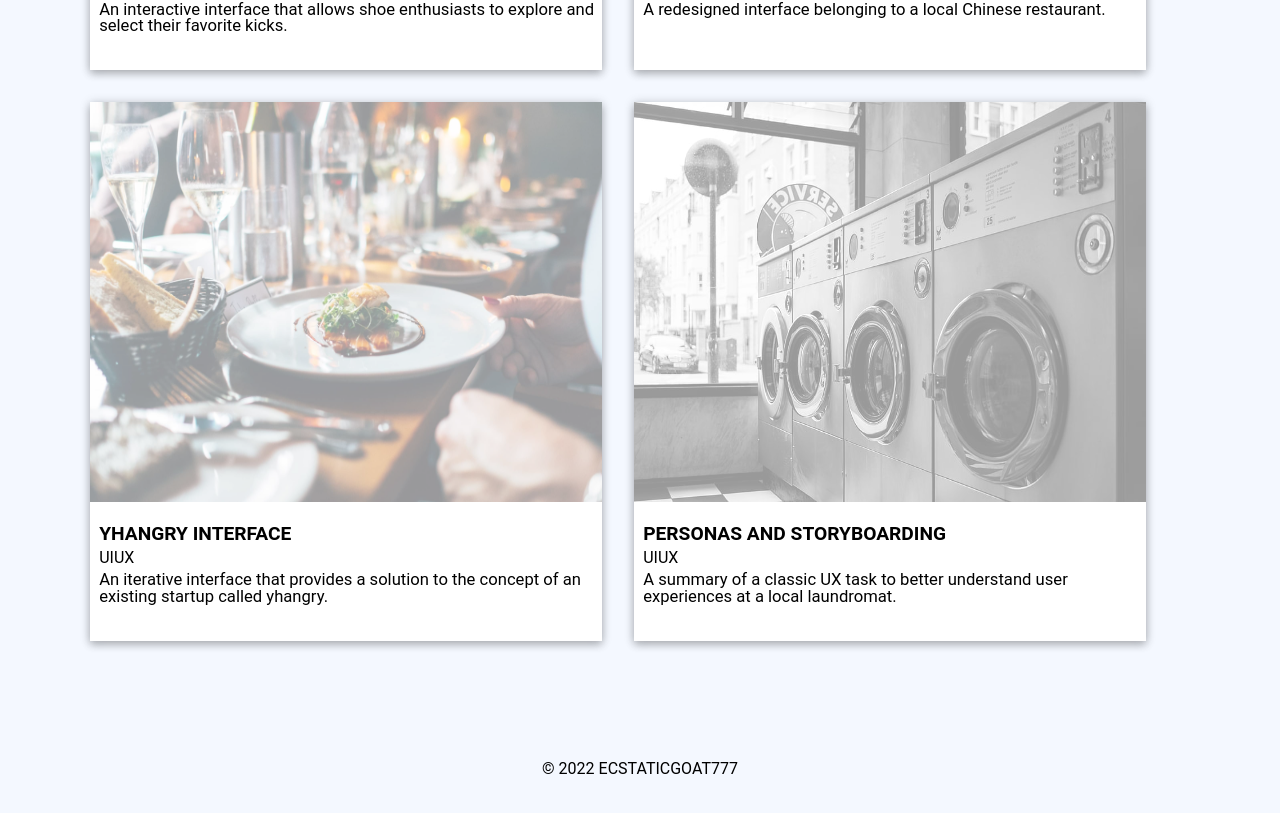
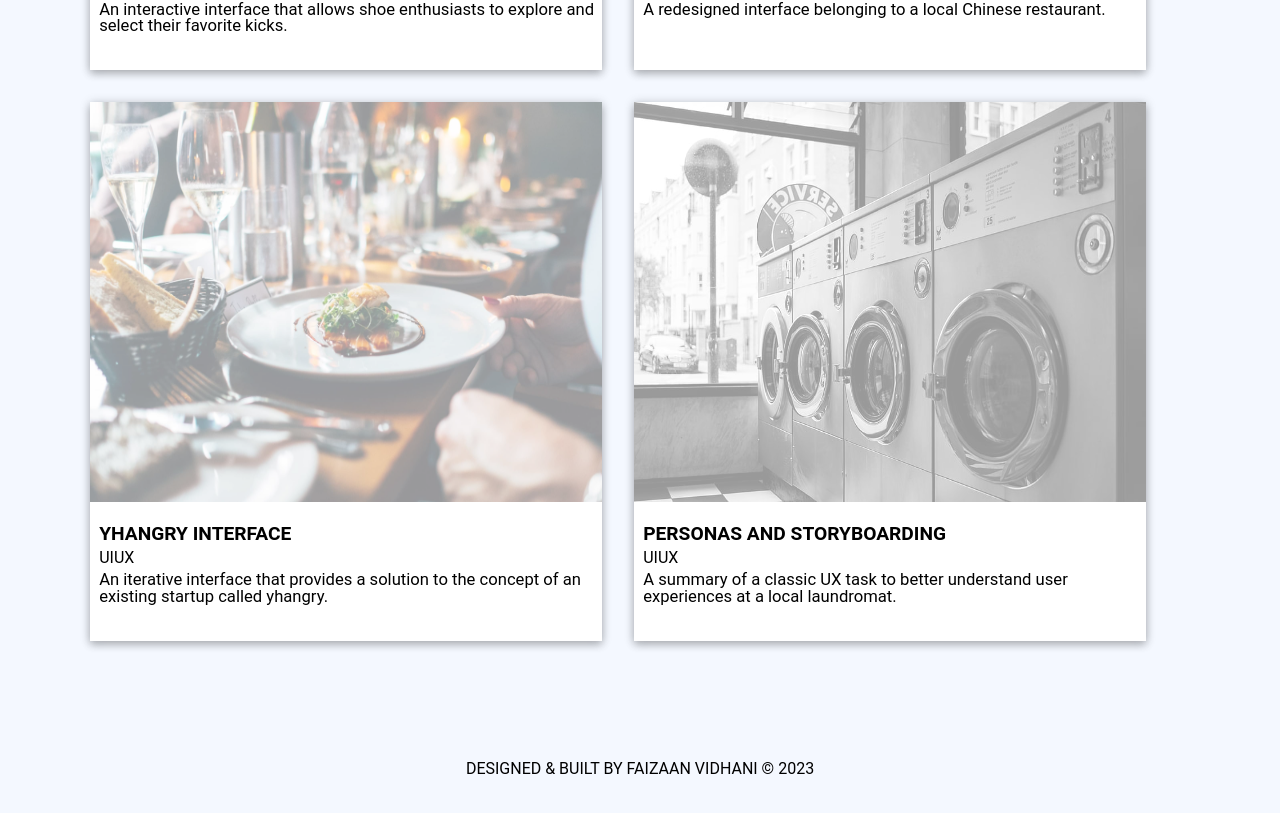
Before and after one commit to faizaanvidhani/uiux-portfolio, a React (Create React App) app: page / in a window 1280 px wide. Shown: the part 1131-1944 px from the top of the page. Built offline with nearby package versions, Linux system fonts and the light colour scheme; what webfontloader would draw is missing.

Commit message:
Update Footer.jsx

```diff
--- a/src/pages/components/Footer.jsx
+++ b/src/pages/components/Footer.jsx
@@ -3,7 +3,7 @@ import '../../css/components/Footer.css';
 export default function Footer() {
     return (
         <div className="footer">
-            <p>© 2022 Ecstaticgoat777</p>
+            <p>designed & built by faizaan vidhani © 2023</p>
         </div>
     )
 }
```
